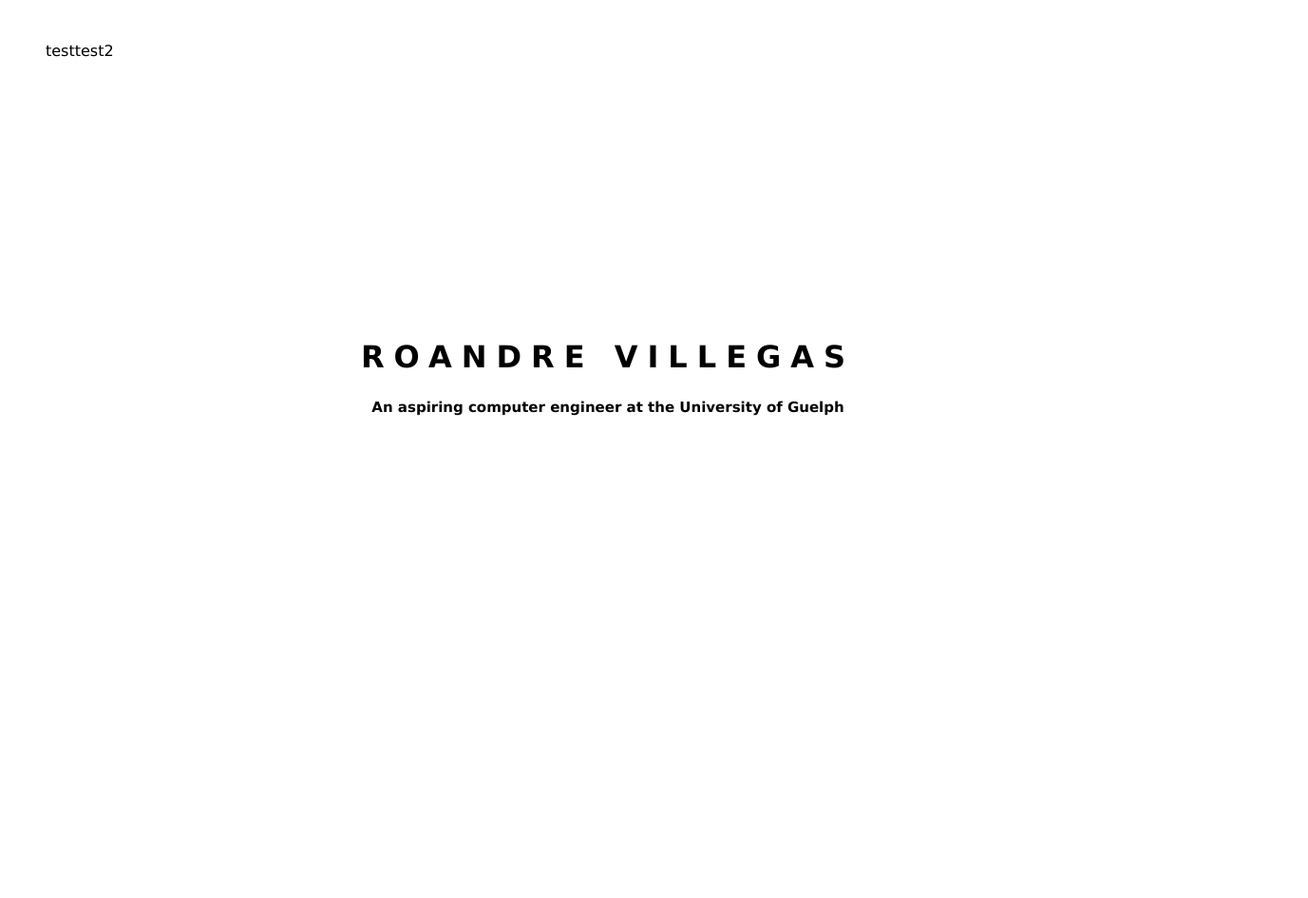
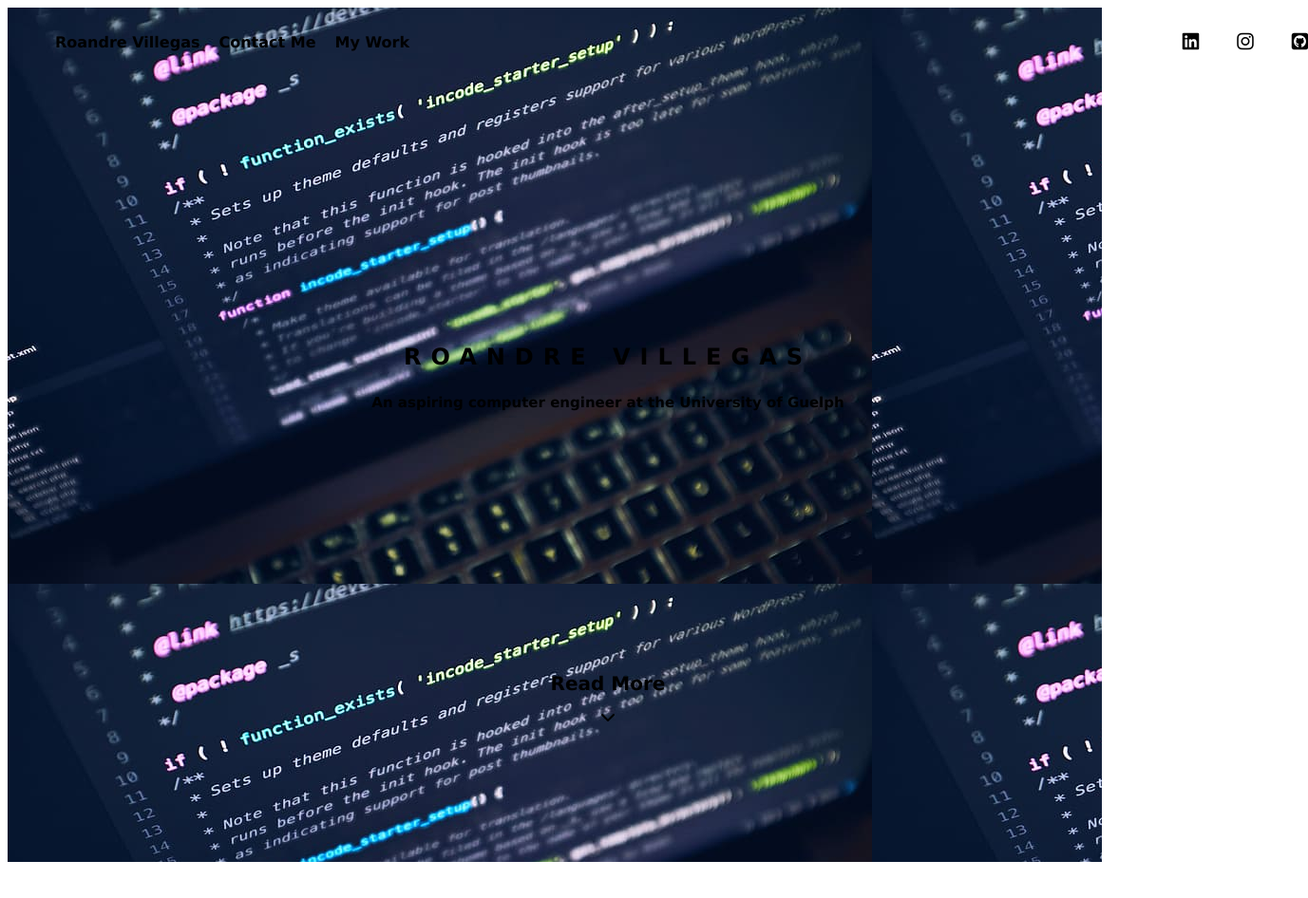
Before and after one commit to RoandreVillegas/RoandreVillegas.github.io, a plain HTML site: page index.htm in a window 1280 px wide. Shown: the top 946 px of the page at 95% size, 1377 px wide, since content can reach past the window. Before the commit the page ends 800 px from the top, so only its background shows below. Drawn offline with Linux system fonts and the light colour scheme.

Commit message:
Added more to website

```diff
--- a/format.css
+++ b/format.css
@@ -1,4 +1,13 @@
 /**/
+html{
+    scroll-behavior: smooth;
+}
+.main-column{
+    width: 90%;
+}
+.side-column{
+    width: 2.5%;
+}
 .div-title{
     position: absolute;
     left: 50%;
@@ -6,14 +15,48 @@
     transform: translate(-50%, -50%);
     padding: 10px;
 }
+#Main{
+    background-image: url("https://c1.wallpaperflare.com/preview/228/917/292/computer-wordpress-html-front-end.jpg") no-repeat center/cover;
+    background: url(/RoandreVillegas.github.io/code.jpg);
+    height: 900px;
+    width: 100%;
+}
+.heading{
+    transform: translate(50px, 725px);
+    color: black;
+    font-family: Verdana, sans-serif;
+}
+.read-more{
+    position: absolute;
+    left: 50%;
+    top: 90%;
+    transform: translate(-50%, -50%);
+}
+.arrow-icon{
+    position: absolute;
+    left: 50%;
+    top: 105%;
+    transform: translate(-50%, -50%);
+}
 .menubar{
     display: flex;
     align-items: center;
     justify-content: start;
     font-family: Verdana, sans-serif;
+    position: sticky;
 }
-.menubar ul li{
-    margin: 20px 0px;
+.menubar ul li a{
+    margin: 10px;
+    font-family: Verdana, sans-serif;
+    color: black;
+    font-weight: bold;
+    text-decoration: none;
+}
+.menubar ul li a i{
+    margin: 10px;
+    color: black;
+    transform: translate(4250%);
+    text-decoration: none;
 }
 body{
     font-family: Verdana, sans-serif;
--- a/index.htm
+++ b/index.htm
@@ -3,19 +3,47 @@
     <head>
         <link rel = "stylesheet" href = "format.css">
         <title>Roandre Villegas</title>
+        <script src="https://kit.fontawesome.com/dbeedb9bd1.js" crossorigin="anonymous"></script>
     </head>
-    <body>
+    <body class = 'main-column'>
+        <section id = "Main">
             <nav class = "menubar">
                 <ul>
-                <li><a href = ></a>test</li>
-                <li><a></a>test2</li>
+                    <li><a href = "RoandreVillegas.github.io">Roandre Villegas</a></li>
+                    <li><a href = "RoandreVillegas.github.io">Contact Me</a></li>
+                    <li><a href = "RoandreVillegas.github.io">My Work</a></li>
+                </ul>
+                <ul>
+                    <li><a href = "https://www.linkedin.com/in/roandre-villegas/" target = "blank" rel = "noopener noreferrer"><i class="fab fa-linkedin" style = "font-size: 20px;"></i></a></li>
+                    <li><a href = "https://www.instagram.com/roandre___/" target = "blank" rel = "noopener noreferrer"><i class="fab fa-instagram" style = "font-size: 20px"></i></a></li>
+                    <li><a href = "https://github.com/RoandreVillegas" target = "blank" rel = "noopener noreferrer"><i class="fab fa-github-square" style = "font-size: 20px"></i></a></li>
                 </ul>
             </nav>
             <div class = 'div-title'>
                 <h1 align = "center" style = "letter-spacing: 10px;" style = "font-size: 30px;">ROANDRE VILLEGAS</h1>
                 <h5 align = "center" style = "font-size: 15px;">An aspiring computer engineer at the University of Guelph</h3>
             </div>
-
+            <div class = 'read-more'>
+                <h3 align= "center" style = "font-size: 20px;">Read More</h3>
+                <div class = 'arrow-icon'>
+                    <i class="fas fa-chevron-down"></i>
+                </div>
+            </div>
+        </section>
+        <section id = "Read More">
+            <div class = 'heading'>
+                <h1 align = "left" style = "letter-spacing: 10px;" style = "font-size: 25px;">WHO I AM</h1>
+                <p>
+                    As a second year computer engineering co-op student, I've always been interested in the world of science and technology.
+                    I'm naturally just a really curious kid.  The first two years of my degree really helped me get a taste of what engineering life is like, and I've loved every step of the journey.
+                    I've learned many skills and collaborated with many talented individuals using agile methodology.
+                    Over the course of my degree I've really had to learn how to step up as a leader, and take control during certain group projects.
+                    I've learned how to use many development tools, such as Visual Studio, Atom, Sublime, and GitHub, and my curiosity alongside my eagerness to learn has helped me develop my proficiency in C and Java, and a working knowledge in C++, C#, Python, and Swift languages as well.
+                    What'll you'll see here is not only a collection of projects, but a progressive story as my journey to become a computer engineer continues.
+                </p>
+                <h1 align = "left" style = "letter-spacing: 10px;" style = "font-size: 25px;"> MY WORK</h1>
+            </div>
+        </section>
     </body>
 
 </html>
```
Lines whose indentation alone changed are shown as unchanged.
